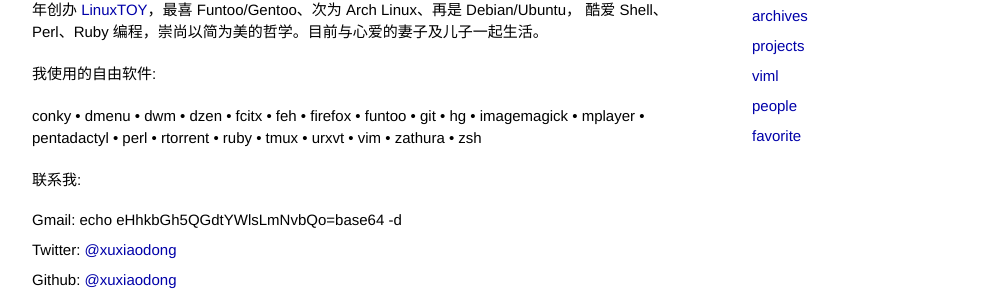
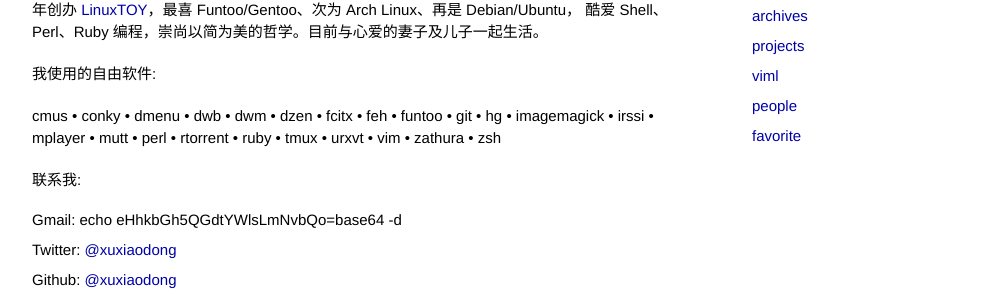
Before and after one commit to xuxiaodong/xuxiaodong.github.com, a Jekyll site: the page built from pages/about.markdown, in a window 1280 px wide. Shown: the part 188-488 px from the top of the page, without its empty margins (138-1141 px from the left). Built offline with Jekyll 4.4.1, drawn with Linux system fonts in a browser that asks for light colours; Markdown is read by kramdown in place of the engine named in the settings.

Commit message:
update pages

```diff
--- a/pages/about.markdown
+++ b/pages/about.markdown
@@ -11,7 +11,7 @@
 
 我使用的自由软件:
 
-conky • dmenu • dwm • dzen • fcitx • feh • firefox • funtoo • git • hg • imagemagick • mplayer • pentadactyl • perl • rtorrent • ruby • tmux • urxvt • vim • zathura • zsh
+cmus • conky • dmenu • dwb • dwm • dzen • fcitx • feh • funtoo • git • hg • imagemagick • irssi • mplayer • mutt • perl • rtorrent • ruby • tmux • urxvt • vim • zathura • zsh
 
 联系我:
 
--- a/pages/people.markdown
+++ b/pages/people.markdown
@@ -14,6 +15,7 @@
 
 [a]: http://amix.dk
 [b]: http://www.brendangregg.com
+[l]: http://www.calmar.ws
 [c]: http://www.chenyang.me
 [m]: http://www.plover.com
 [p]: http://www.pixelbeat.org
```
Also changed, not shown: other parts of pages/people.markdown (+1 -0 lines).
